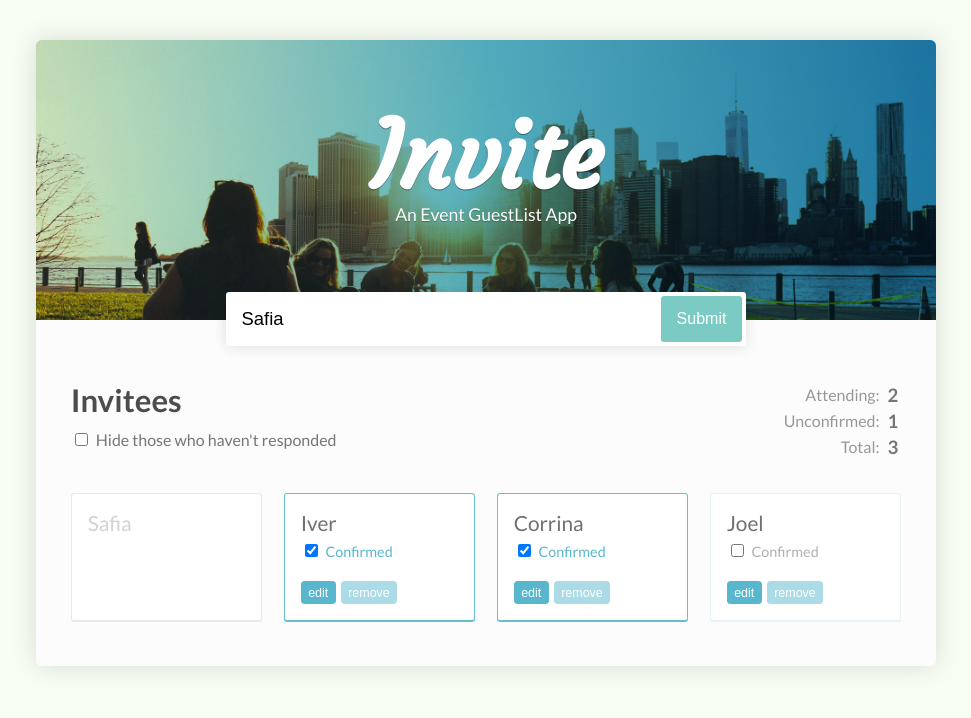
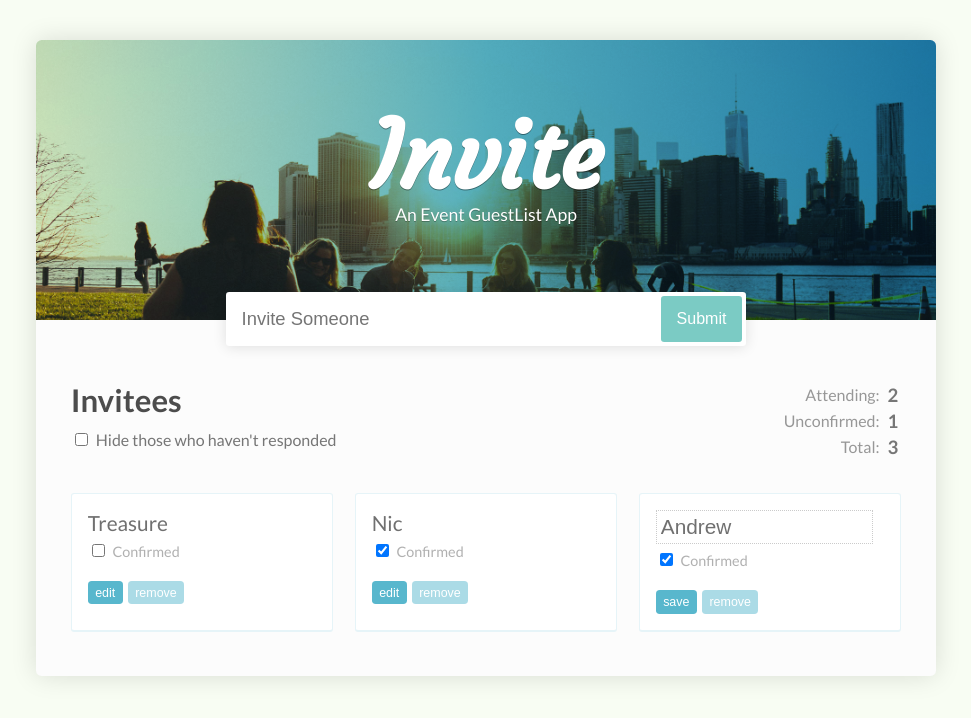
Before and after one commit to sheryldarroch/React-Invite-App, a React (Create React App) app: page / in a window 1280 px wide. Shown: the top 718 px of the page, without its empty margins (154-1125 px from the left). Built offline with nearby package versions, Linux system fonts and the light colour scheme.

Commit message:
created app, guestlist, guest, and guestname components. Also added methods for editing guest name, filtering confirmed guests, and adding guests.

```diff
--- a/package.json
+++ b/package.json
@@ -3,6 +3,7 @@
   "version": "0.1.0",
   "private": true,
   "dependencies": {
+    "prop-types": "^15.6.0",
     "react": "^16.2.0",
     "react-dom": "^16.2.0",
     "react-scripts": "1.1.1"
--- a/src/App.js
+++ b/src/App.js
@@ -1,15 +1,100 @@
 import React, { Component } from 'react';
 import './App.css';
+import GuestList from './GuestList';
 
 class App extends Component {
+
+  state = {
+    isFiltered: false,
+    pendingGuest: '',
+    guests: [
+      {
+        name: "Treasure",
+        isConfirmed: false,
+        isEditing: false
+      },
+      {
+        name: "Nic",
+        isConfirmed: true,
+        isEditing: false
+      },
+      {
+        name: "Andrew",
+        isConfirmed: true,
+        isEditing: true
+      }
+    ]
+  }
+
+  toggleGuestPropertyAt = (property, indexToChange) =>
+      this.setState({
+        guests: this.state.guests.map((guest, index) => {
+          if(index === indexToChange) {
+            return {
+              ...guest,
+              [property]: !guest[property]
+            };
+          }
+          return guest;
+        })
+      });
+
+  toggleConfirmationAt = index =>
+    this.toggleGuestPropertyAt("isConfirmed", index);
+
+  toggleEditingAt = index =>
+    this.toggleGuestPropertyAt("isEditing", index);
+
+  setNameAt = (name, indexToChange) =>
+      this.setState({
+        guests: this.state.guests.map((guest, index) => {
+          if(index === indexToChange) {
+            return {
+              ...guest,
+              name
+            };
+          }
+          return guest;
+        })
+      });
+
+  toggleFilter = () =>
+    this.setState({ isFiltered: !this.state.isFiltered });
+
+  handleNewGuest = e =>
+    this.setState({ pendingGuest: e.target.value });
+
+  handleNewGuestSubmition = e => {
+    e.preventDefault();
+    this.setState({
+      guests: [
+        {
+          name: this.state.pendingGuest,
+          isConfirmed: false,
+          isEditing: false
+        },
+        ...this.state.guests
+      ],
+      pendingGuest:''
+    });
+  }
+
+  getTotalInvited = () => this.state.guests.length;
+  // getAttendingGuests = () =>
+  // getUnconfirmedGuests = () =>
+
   render() {
     return (
       <div className="App">
         <header>
           <h1>Invite</h1>
           <p>An Event GuestList App</p>
-          <form>
-              <input type="text" value="Safia" placeholder="Invite Someone" />
+          <form onSubmit={this.handleNewGuestSubmition}>
+              <input
+                type="text"
+                onChange={this.handleNewGuest}
+                value={this.state.pendingGuest}
+                placeholder="Invite Someone" />
               <button type="submit" name="submit" value="submit">Submit</button>
           </form>
         </header>
@@ -17,7 +102,10 @@
           <div>
             <h2>Invitees</h2>
             <label>
-              <input type="checkbox" /> Hide those who haven't responded
+              <input
+                type="checkbox"
+                onChange={this.toggleFilter}
+                checked={this.state.isFiltered} /> Hide those who haven't responded
             </label>
           </div>
           <table className="counter">
@@ -36,32 +124,15 @@
               </tr>
             </tbody>
           </table>
-          <ul>
-            <li className="pending"><span>Safia</span></li>
-            <li className="responded"><span>Iver</span>
-              <label>
-                <input type="checkbox" checked /> Confirmed
-              </label>
-              <button>edit</button>
-              <button>remove</button>
-            </li>
-            <li className="responded">
-              <span>Corrina</span>
-              <label>
-                <input type="checkbox" checked /> Confirmed
-              </label>
-              <button>edit</button>
-              <button>remove</button>
-            </li>
-            <li>
-              <span>Joel</span>
-              <label>
-                <input type="checkbox" /> Confirmed
-              </label>
-              <button>edit</button>
-              <button>remove</button>
-            </li>
-          </ul>
+
+          <GuestList
+            guests={this.state.guests}
+            toggleConfirmationAt={this.toggleConfirmationAt}
+            toggleEditingAt={this.toggleEditingAt}
+            setNameAt={this.setNameAt}
+            isFiltered={this.state.isFiltered}
+          />
+
         </div>
       </div>
     );
--- /dev/null
+++ b/src/Guest.js
@@ -0,0 +1,32 @@
+import React from 'react';
+import PropTypes from 'prop-types';
+
+import GuestName from './GuestName';
+
+const Guest = props =>
+  <li>
+    <GuestName
+      isEditing={props.isEditing}
+      handleNameEdits={e => props.setName(e.target.value)}>
+      {props.name}
+    </GuestName>
+    <label>
+      <input
+        type="checkbox"
+        checked={props.isConfirmed}
+        onChange={props.handleConfirmation}/> Confirmed
+    </label>
+    <button onClick={props.handleToggleEditing}>{props.isEditing ? "save" : "edit"}</button>
+    <button>remove</button>
+  </li>;
+
+Guest.propTypes = {
+  name: PropTypes.string.isRequired,
+  isConfirmed: PropTypes.bool.isRequired,
+  isEditing: PropTypes.bool.isRequired,
+  handleConfirmation: PropTypes.func.isRequired,
+  handleToggleEditing: PropTypes.func.isRequired,
+  setName: PropTypes.func.isRequired
+}
+
+export default Guest;
--- /dev/null
+++ b/src/GuestList.js
@@ -0,0 +1,29 @@
+import React from 'react';
+import PropTypes from 'prop-types';
+import Guest from './Guest';
+
+const GuestList = props =>
+    <ul>
+      {props.guests
+        .filter(guest => !props.isFiltered || guest.isConfirmed)
+        .map((guest, index) =>
+      <Guest
+        key={index}
+        name={guest.name}
+        isConfirmed={guest.isConfirmed}
+        isEditing={guest.isEditing}
+        handleConfirmation={() => props.toggleConfirmationAt(index)}
+        handleToggleEditing={() => props.toggleEditingAt(index)}
+        setName={text => props.setNameAt(text, index)} />
+    )}
+    </ul>;
+
+GuestList.propTypes = {
+  guests: PropTypes.array.isRequired,
+  toggleConfirmationAt: PropTypes.func.isRequired,
+  toggleEditingAt: PropTypes.func.isRequired,
+  setNameAt: PropTypes.func.isRequired,
+  isFiltered: PropTypes.bool.isRequired
+}
+
+export default GuestList;
--- /dev/null
+++ b/src/GuestName.js
@@ -0,0 +1,26 @@
+import React from 'react';
+import PropTypes from 'prop-types';
+
+const GuestName = props => {
+  if (props.isEditing) {
+    return (
+      <input
+        type="text"
+        value={props.children}
+        onChange={props.handleNameEdits}/>
+    );
+  }
+
+  return (
+    <span>
+      {props.children}
+    </span>
+  );
+};
+
+GuestName.propTypes = {
+  isEditing: PropTypes.bool.isRequired,
+  handleNameEdits: PropTypes.func.isRequired
+};
+
+export default GuestName;
```
